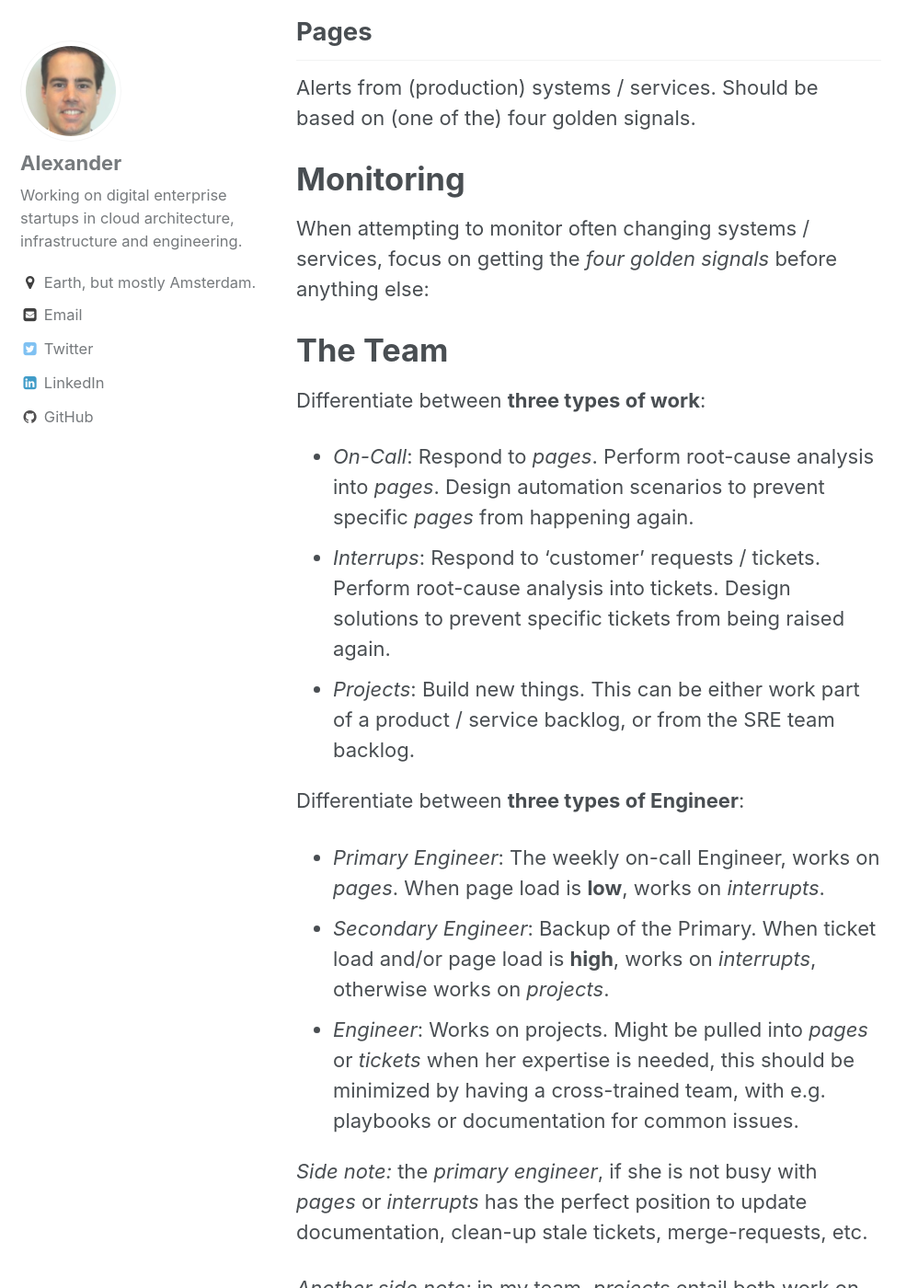
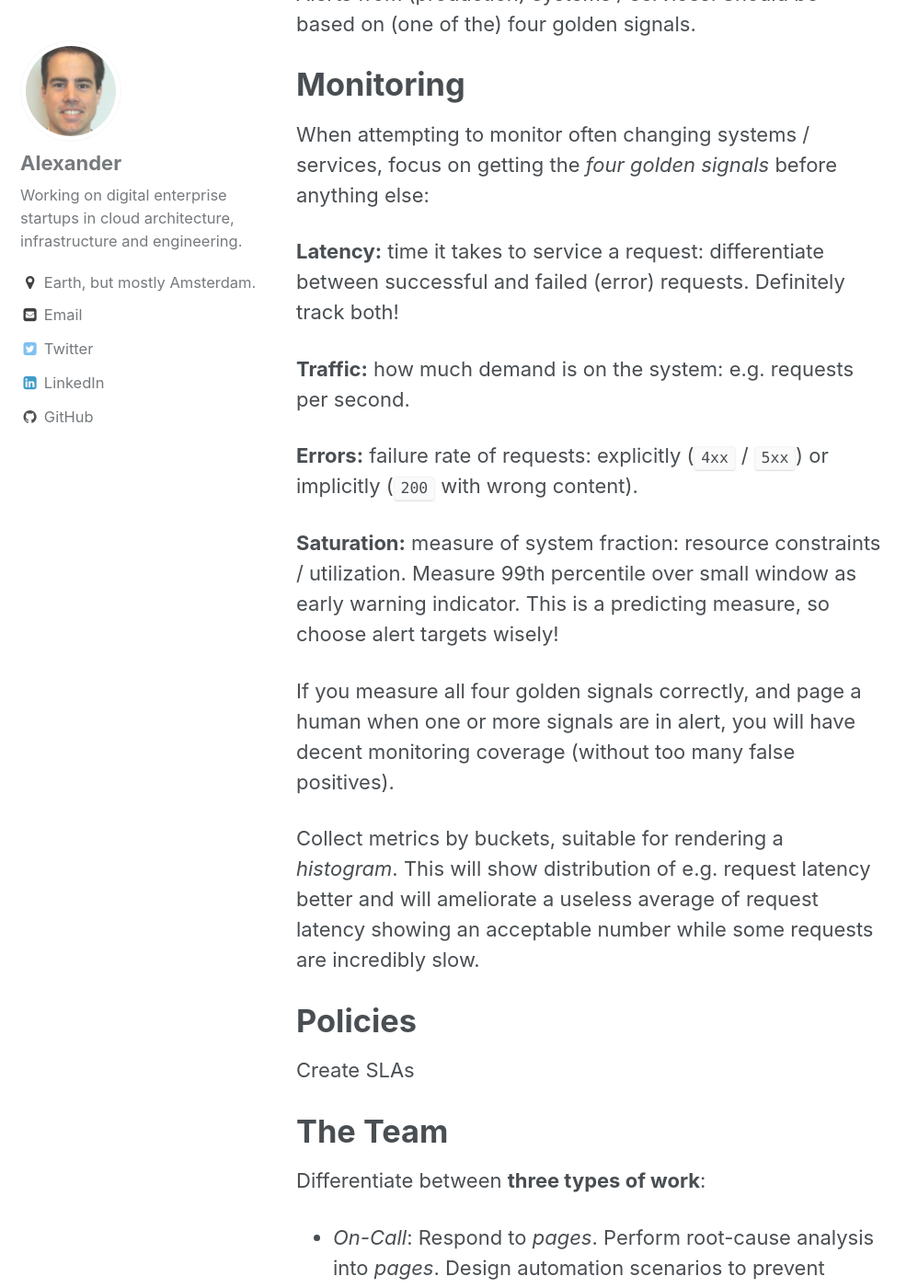
Before and after one commit to aldegoeij/aldegoeij.github.io, a Jekyll site: the page built from _posts/2018-09-15-sre-101.md, in a window 1280 px wide and 1400 px high, scrolled down 973 px. Shown: the whole window at 92% size, without its empty margins (0-998 px from the left). Built offline with Jekyll 4.4.1, drawn with Linux system fonts in a browser that asks for light colours; some of the changed text lies outside the part shown.

Commit message:
more on the work

```diff
--- a/_posts/2018-09-15-sre-101.md
+++ b/_posts/2018-09-15-sre-101.md
@@ -21,15 +21,31 @@ We are just 5 guys supporting a team of 30+ developers, so the below is focused
 
 You should probably read this first.
 
-## Golden Signals
-
 ## Pages
 Alerts from (production) systems / services. Should be based on (one of the) four golden signals.
+
 
 
 # Monitoring
 
 When attempting to monitor often changing systems / services, focus on getting the _four golden signals_ before anything else:
+
+**Latency:** time it takes to service a request: differentiate between successful and failed (error) requests. Definitely track both!
+
+**Traffic:** how much demand is on the system: e.g. requests per second.
+
+**Errors:** failure rate of requests: explicitly (`4xx` / `5xx`) or implicitly (`200` with wrong content).
+
+**Saturation:** measure of system fraction: resource constraints / utilization. Measure 99th percentile over small window as early warning indicator. This is a predicting measure, so choose alert targets wisely!
+
+If you measure all four golden signals correctly, and page a human when one or more signals are in alert, you will have decent monitoring coverage (without too many false positives).
+
+Collect metrics by buckets, suitable for rendering a _histogram_. This will show distribution of e.g. request latency better and will ameliorate a useless average of request latency showing an acceptable number while some requests are incredibly slow.
+
+
+# Policies
+
+Create SLAs
 
 
 
@@ -46,9 +62,17 @@ Differentiate between **three types of Engineer**:
 * _Secondary Engineer_: Backup of the Primary. When ticket load and/or page load is **high**, works on _interrupts_, otherwise works on _projects_.
 * _Engineer_: Works on projects. Might be pulled into _pages_ or _tickets_ when her expertise is needed, this should be minimized by having a cross-trained team, with e.g. playbooks or documentation for common issues.
 
+At any cost try to minimize the amount of interrupts to anyone but the primary or secondary engineer. Do not randomize / rotate ticket assignments. Context switches are the most costly and negative event in the day of an engineer.
+
+When switching between on-call engineers, from one week to the other, have a formal, documented, hand-over moment in place. Not only does this bring the fresh engineer up to speed, it also allows for reflection on work done, it results in the fresh engineer being more productive and responsive, and the previous on-call engineer to have less interrupts after her shift.
+
 _Side note:_ the _primary engineer_, if she is not busy with _pages_ or _interrupts_ has the perfect position to update documentation, clean-up stale tickets, merge-requests, etc.
 
 _Another side note:_ in my team, _projects_ entail both work on stories from product teams as well as work on Engineering stories.
 
 
+# Cadence
+
+
+
 # The Tools
```
